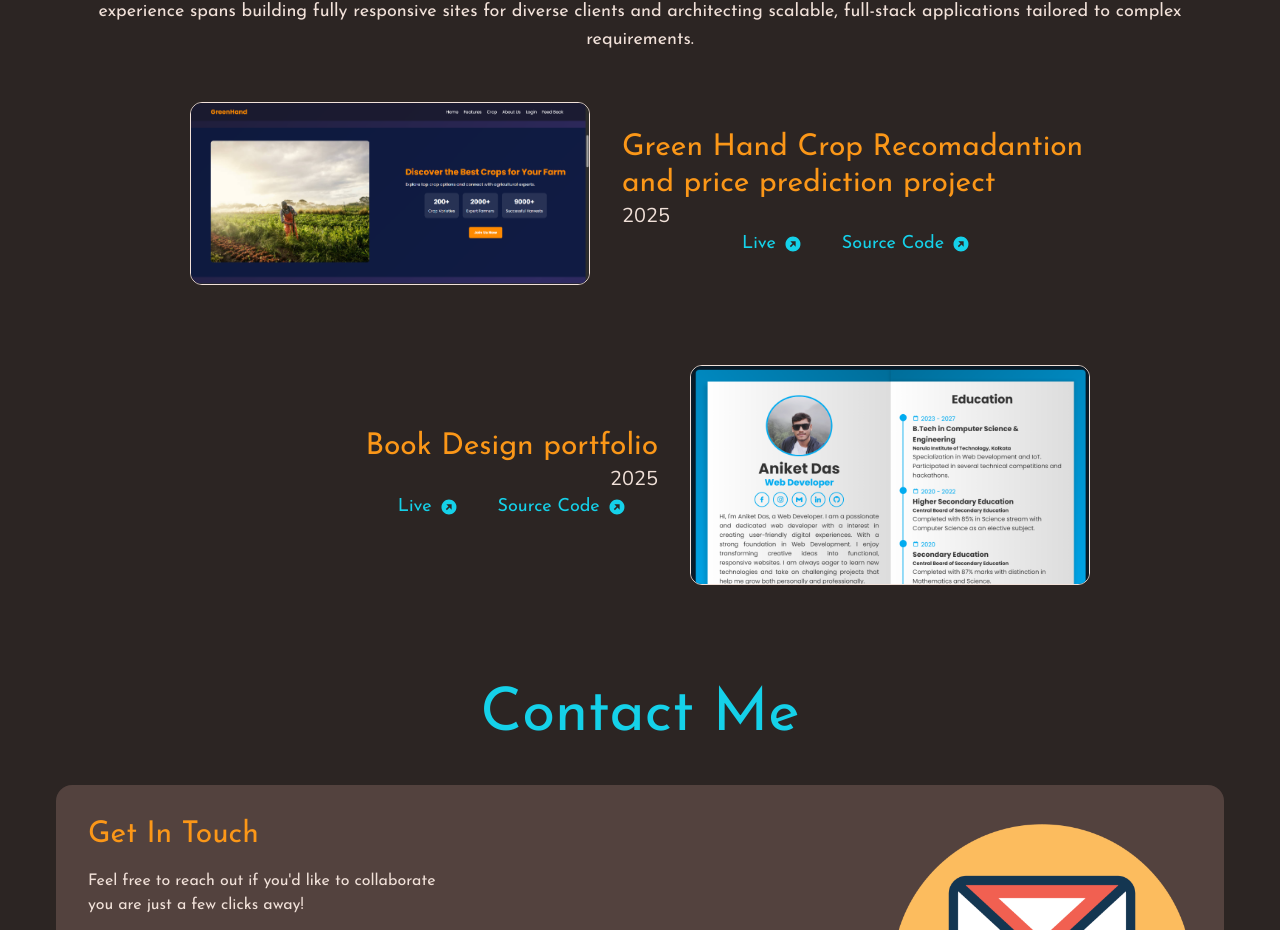
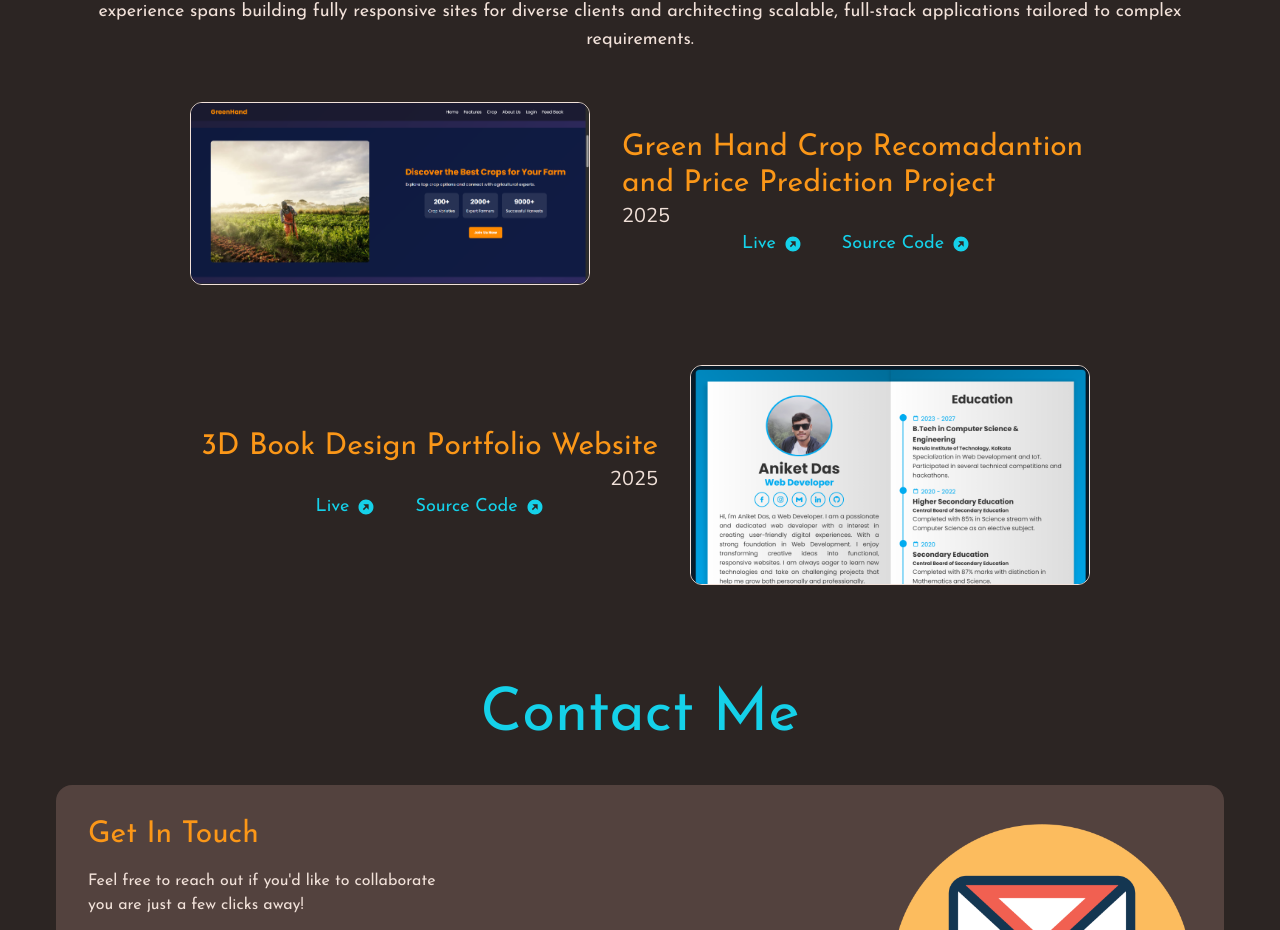
Before and after one commit to aniket00101/portfolio, a React (Vite) app: page / in a window 1280 px wide. Shown: the part 3355-4285 px from the top of the page. Built offline with nearby package versions, Linux system fonts and the light colour scheme.

Commit message:
section added

```diff
--- a/src/components/aboutmesection/AboutMeMain.jsx
+++ b/src/components/aboutmesection/AboutMeMain.jsx
@@ -6,7 +6,7 @@ import { fadeIn } from '../framerMotion/variants'
 
 export const AboutMeMain = () => {
   return (
-    <div className="flex md:flex-row sm:flex-col gap-12 px-4 max-w-[1200px] mx-auto mt-[100px] justify-between items-center">
+    <div id="about" className="flex md:flex-row sm:flex-col gap-12 px-4 max-w-[1200px] mx-auto mt-[100px] justify-between items-center">
         <motion.div variants={fadeIn('right',0.2)} initial = "hidden" whileInView="show" viewport={{ once: false, amount: 0}}>
             <AboutMeText />
         </motion.div>
--- a/src/components/navbar/Navbarlinks.jsx
+++ b/src/components/navbar/Navbarlinks.jsx
@@ -1,4 +1,27 @@
-import React from 'react'
+// import React from 'react'
+// const links = [
+//     { link: "About Me", section: "about" },
+//     { link: "Skills", section: "skills" },
+//     { link: "Experience", section: "experience" },
+//     { link: "Projects", section: "projects" },
+//     { link: "Contact Me", section: "contact" },
+// ]
+// function Navbarlinks() {
+//     return (
+//         <ul className="flex gap-6 text-white font-bold text-center lg:flex-row sm:flex-col lg:relative sm:absolute sm:top-[120%] left-[50%] -translate-x-[50%] lg:text-md sm:text-xl sm:bg-cyan/30 backdrop-blur-lg lg:bg-black sm:w-full py-4">
+//             {links.map((link, index) => {
+//                 return (
+//                     <li key={index} className="group">
+//                         <a href="index" className="cursor-pointer text-white hover:text-cyan transition-all duration-500">{link.link}</a>
+//                         <div className="mx-auto bg-cyan w-0 group-hover:w-full h-[1px] transition-all duration-500"></div>
+//                     </li>
+//                 );
+//             })}
+//         </ul>
+//     )
+// }
+// export default Navbarlinks
+import React from 'react';
 
 const links = [
   { link: "About Me", section: "about" },
@@ -6,21 +29,24 @@ const links = [
   { link: "Experience", section: "experience" },
   { link: "Projects", section: "projects" },
   { link: "Contact Me", section: "contact" },
-]
+];
 
 function Navbarlinks() {
   return (
     <ul className="flex gap-6 text-white font-bold text-center lg:flex-row sm:flex-col lg:relative sm:absolute sm:top-[120%] left-[50%] -translate-x-[50%] lg:text-md sm:text-xl sm:bg-cyan/30 backdrop-blur-lg lg:bg-black sm:w-full py-4">
-            {links.map((link, index) => {
-                return (
+      {links.map((link, index) => (
         <li key={index} className="group">
-                        <a href="#" className="cursor-pointer text-white hover:text-cyan transition-all duration-500">{link.link}</a>
+          <a
+            href={`#${link.section}`}
+            className="cursor-pointer text-white hover:text-cyan transition-all duration-500"
+          >
+            {link.link}
+          </a>
           <div className="mx-auto bg-cyan w-0 group-hover:w-full h-[1px] transition-all duration-500"></div>
         </li>
+      ))}
+    </ul>
   );
-            })}
-        </ul>
-    )
 }
 
-export default Navbarlinks
+export default Navbarlinks;
--- a/src/components/projectsSection/ProjectMain.jsx
+++ b/src/components/projectsSection/ProjectMain.jsx
@@ -6,7 +6,7 @@ import { fadeIn } from '../framerMotion/variants'
 
 const projects = [
   {
-    name: 'Green Hand Crop Recomadantion and price prediction project',
+    name: 'Green Hand Crop Recomadantion and Price Prediction Project',
     year: '2025',
     align: 'right',
     image: '/images/project/greenHand.png',
@@ -14,7 +14,7 @@ const projects = [
     sourcecode: 'https://github.com/aniket00101/GreenHand-PR391'
   },
   {
-    name: 'Book Design portfolio',
+    name: '3D Book Design Portfolio Website',
     year: '2025',
     align: 'left',
     image: '/images/project/bookportfolio.png',
```
Also changed, not shown: src/components/heroSection/HeroGradient.jsx (+0 -13 lines), src/components/navbar/Navbarmain.jsx (line endings or trailing spaces). Lines whose indentation alone changed are shown as unchanged.
